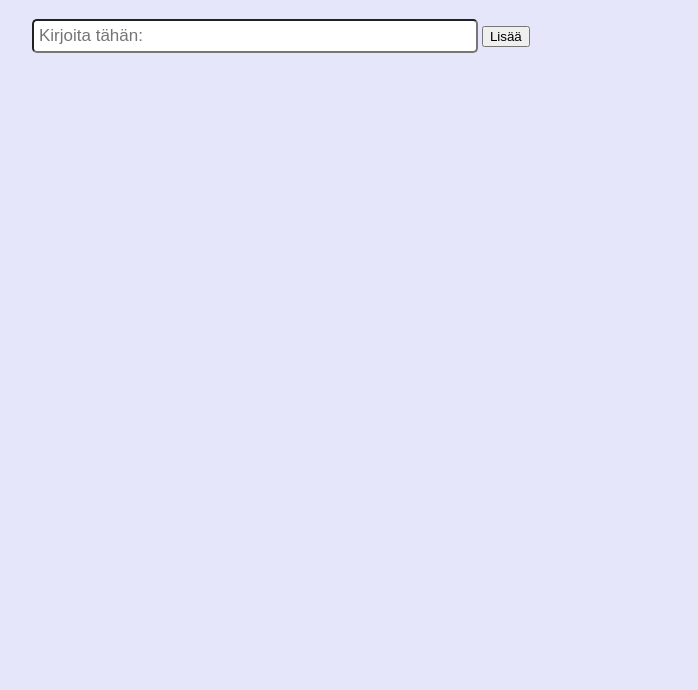
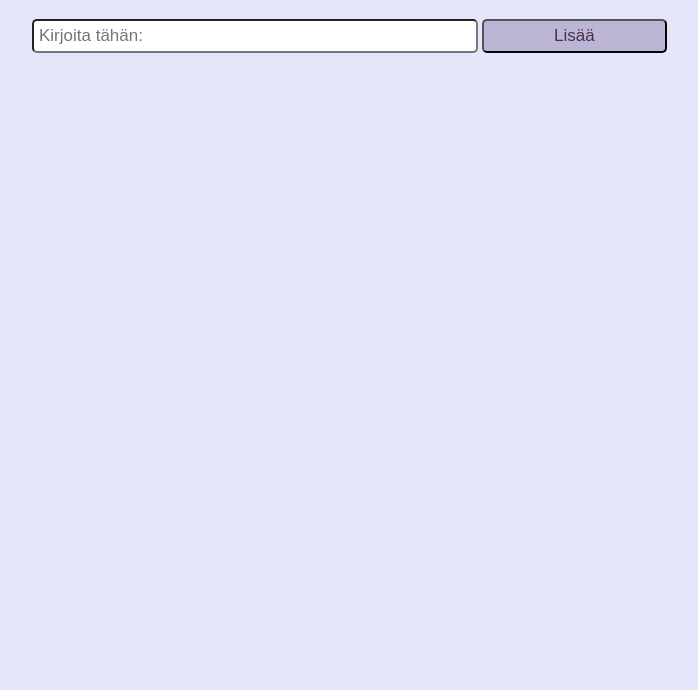
Before and after one commit to nellin22/WEB-sovelluskehitys-JavaScript, a plain HTML site: page DOM-skriptaus/index.html in a window 1280 px wide. Shown: the part 110-800 px from the top of the page, without its empty margins (371-1069 px from the left). Drawn offline with Linux system fonts and the light colour scheme.

Commit message:
Update index.html

```diff
--- a/DOM-skriptaus/index.html
+++ b/DOM-skriptaus/index.html
@@ -11,7 +11,7 @@
 		<h1>ToDo -lista</h1>
 	  	<form onsubmit="return newElement(event)">
        			<input type="text" id="input" placeholder="Kirjoita tähän:">
-       			<button type="submit" class="addBtn">Lisää</button>
+       			<button type="submit" class="button">Lisää</button>
    		 </form>
 	</div>
 	<ul id="list"></ul>
```
